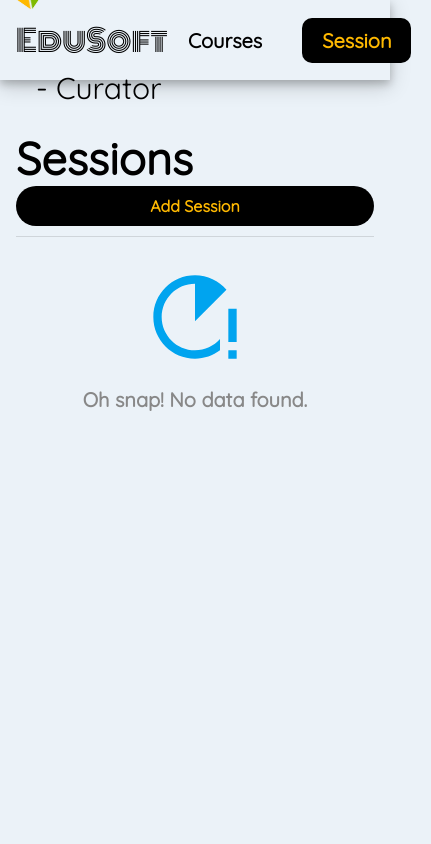
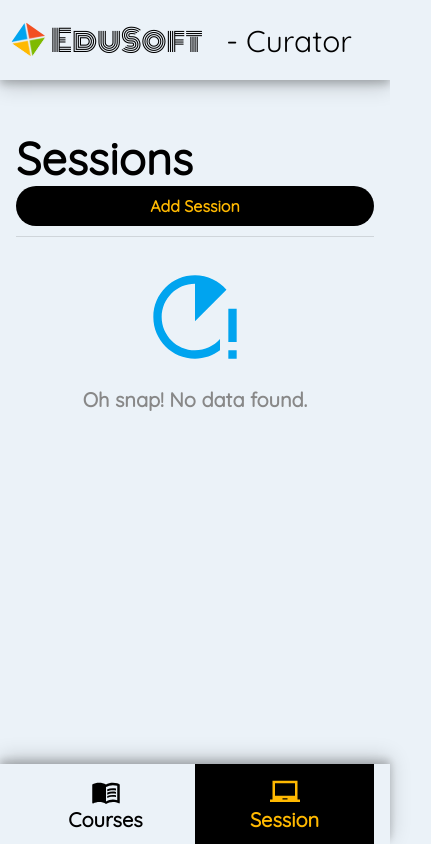
Before and after one commit to ashksin121/edusoft, a React (Create React App) app in the folder edusoft-curator/: page /session in a window 390 px wide. Shown: the whole page, 431 px wide, since content can reach past the window. Built offline with nearby package versions, Linux system fonts and the light colour scheme.

Commit message:
Curator - Footer added

```diff
--- a/edusoft-curator/src/App.css
+++ b/edusoft-curator/src/App.css
@@ -7,6 +7,10 @@
 
 .appBody {
     height: 100%;
+    width: 100%;
+}
+
+.appContents {
     width: 100%;
 }
 
@@ -47,4 +51,7 @@
         display: inline;
         margin-bottom: 10px;
     }
+    .appContents {
+        margin-bottom: 100px;
+    }
 }
--- a/edusoft-curator/src/features/dashboard/Dashboard.js
+++ b/edusoft-curator/src/features/dashboard/Dashboard.js
@@ -38,6 +38,7 @@ import NoData from "../../utils/noData/NoData";
 import UploadedDocumentCard from "../../utils/uploadedDocumentCard/UploadedDocumentCard";
 import { db } from "../../firebase";
 import Header from "../../utils/header/Header";
+import Footer from "../../utils/footer/Footer";
 
 const useStyles = makeStyles({
     searchInput: {
@@ -185,7 +186,7 @@ const Dashboard = () => {
     return (
         <div className="appBody">
             <Header headerUrl="courses" />
-            <div style={{ width: "100%" }}>
+            <div className="appContents">
                 <Container style={{ marginTop: 50 }}>
                     {isLoading ? (
                         <div
@@ -466,6 +467,7 @@ const Dashboard = () => {
                     </DialogActions>
                 </Dialog>
             </div>
+            <Footer headerUrl="courses" />
         </div>
     );
 };
--- a/edusoft-curator/src/features/session/Session.js
+++ b/edusoft-curator/src/features/session/Session.js
@@ -25,6 +25,7 @@ import "./Session.css";
 import Header from "../../utils/header/Header";
 import NoData from "../../utils/noData/NoData";
 import SessionCard from "../../utils/sessionCard/SessionCard";
+import Footer from "../../utils/footer/Footer";
 
 const Transition = React.forwardRef(function Transition(props, ref) {
     return <Slide direction="up" ref={ref} {...props} />;
@@ -88,7 +89,7 @@ const Session = () => {
     return (
         <div className="appBody">
             <Header headerUrl="session" />
-            <div style={{ width: "100%" }}>
+            <div className="appContents">
                 <Container style={{ marginTop: 50 }}>
                     <div className="pageHeading">
                         <div>Sessions</div>
@@ -276,6 +277,7 @@ const Session = () => {
                     />
                 </Container>
             </Dialog>
+            <Footer headerUrl="session" />
         </div>
     );
 };
--- /dev/null
+++ b/edusoft-curator/src/utils/footer/Footer.css
@@ -0,0 +1,29 @@
+.footerMain {
+    width: 100%;
+    height: 80px;
+    background-color: #ebf2f8;
+    bottom: 0;
+    position: fixed;
+    box-shadow: 0 -4px 8px 0 rgba(0, 0, 0, 0.2),
+        0 -6px 20px 0 rgba(0, 0, 0, 0.19);
+}
+
+.footerOption {
+    display: flex;
+    flex-direction: column;
+    height: 80px;
+    justify-content: center;
+    align-items: center;
+    width: 100%;
+}
+
+.footerOptionText {
+    font-size: 20px;
+    font-weight: bolder;
+}
+
+@media (min-width: 650px) {
+    .footerMain {
+        display: none;
+    }
+}
--- /dev/null
+++ b/edusoft-curator/src/utils/footer/Footer.js
@@ -0,0 +1,56 @@
+import React from "react";
+import { Container, Grid } from "@mui/material";
+import { useHistory } from "react-router";
+import MenuBookIcon from "@mui/icons-material/MenuBook";
+import LaptopChromebookIcon from "@mui/icons-material/LaptopChromebook";
+
+import "./Footer.css";
+
+const Footer = ({ headerUrl }) => {
+    let url = headerUrl;
+    let history = useHistory();
+
+    const handleRoute = (newUrl) => {
+        url = newUrl;
+        history.push(newUrl);
+    };
+
+    return (
+        <div className="footerMain">
+            <Container style={{ height: 80 }}>
+                <Grid container>
+                    <Grid item xs={6} sm={6} md={6}>
+                        <div
+                            className="footerOption"
+                            style={{
+                                backgroundColor:
+                                    url === "courses" ? "black" : "transparent",
+                                color: url === "courses" ? "#ffb901" : "black",
+                            }}
+                            onClick={() => handleRoute("/courses")}
+                        >
+                            <MenuBookIcon style={{ fontSize: 30 }} />
+                            <div className="footerOptionText">Courses</div>
+                        </div>
+                    </Grid>
+                    <Grid item xs={6} sm={6} md={6}>
+                        <div
+                            className="footerOption"
+                            style={{
+                                backgroundColor:
+                                    url === "session" ? "black" : "transparent",
+                                color: url === "session" ? "#ffb901" : "black",
+                            }}
+                            onClick={() => handleRoute("/session")}
+                        >
+                            <LaptopChromebookIcon style={{ fontSize: 30 }} />
+                            <div className="footerOptionText">Session</div>
+                        </div>
+                    </Grid>
+                </Grid>
+            </Container>
+        </div>
+    );
+};
+
+export default Footer;
--- a/edusoft-curator/src/utils/header/Header.css
+++ b/edusoft-curator/src/utils/header/Header.css
@@ -65,3 +65,9 @@
         transform: rotate(360deg);
     }
 }
+
+@media (max-width: 650px) {
+    .headerOptionsMain {
+        display: none;
+    }
+}
```
